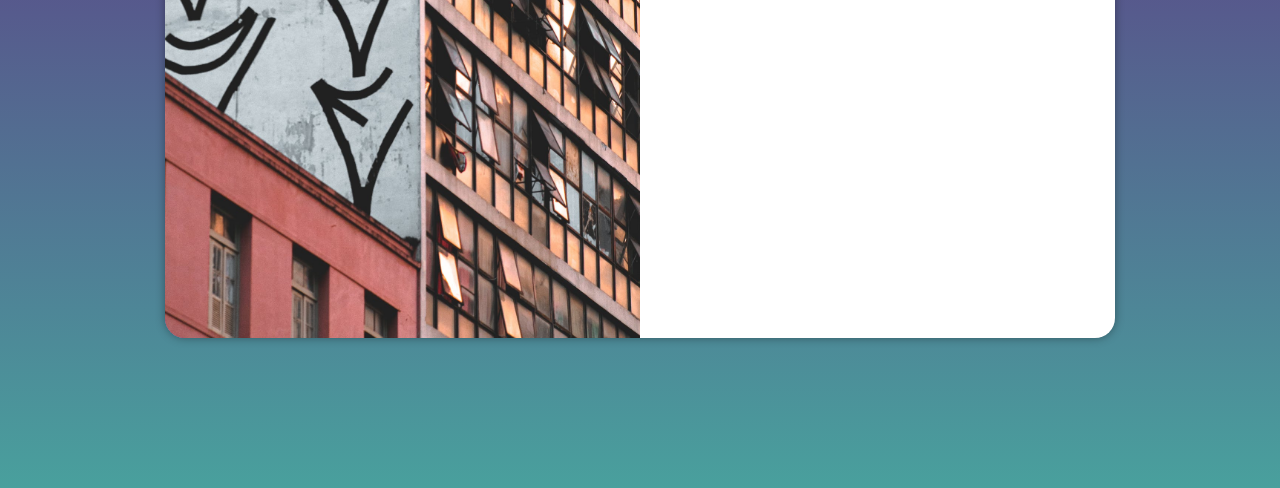
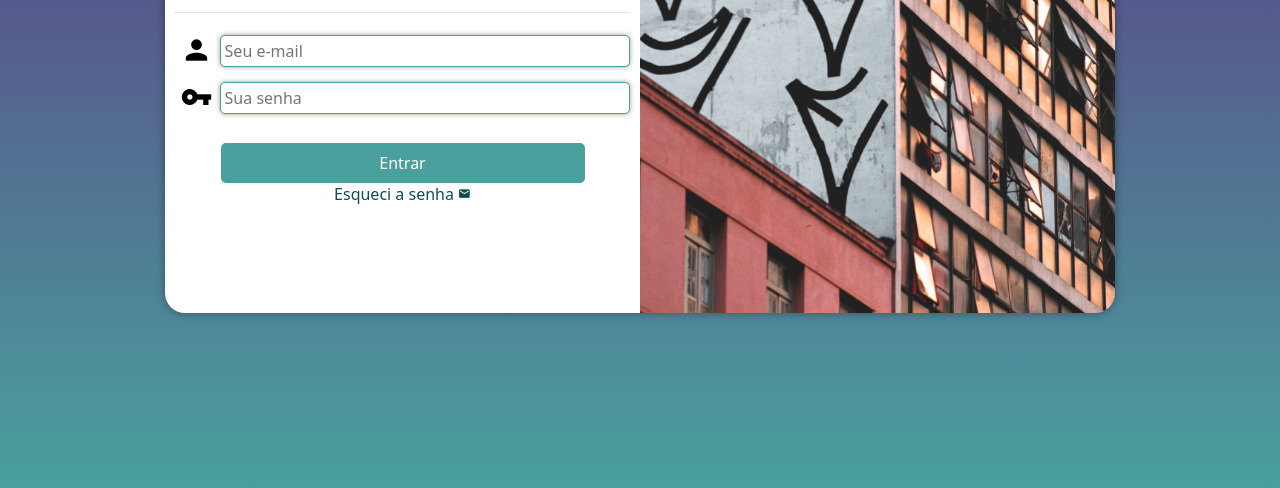
Before and after one commit to otaviopessanha/login, a plain HTML site: page index.html in a window 1280 px wide. Shown: the part 312-800 px from the top of the page. Drawn offline with Linux system fonts and the light colour scheme.

Commit message:
finalizando projeto

```diff
--- a/estilo/mq.css
+++ b/estilo/mq.css
@@ -24,6 +24,7 @@
 
     section#login {
         width: 80vw;
+        height: 300px;
     }
 
     section#login > div#imagem {
@@ -45,16 +46,25 @@
 
     section#login {
         width: 950px;
+        height: 450px;
     }
 
     section#login > div#imagem {
-        float: left;
+        float: right;
         width: 50%;
         height: 100%;
     }
 
     section#login > div#formulario {
-        float: right;
+        float: left;
         width: 50%;
     }
+
+    div#formulario > h1 {
+        font-size: 2em;
+    }
+
+    div#formulario > p {
+        font-size: 1.2em;
+    }
 }
--- a/estilo/style.css
+++ b/estilo/style.css
@@ -34,15 +34,15 @@ section#login {
     position: absolute;
     top: 50%;
     left: 50%;
-    transform: translate(-50%, -50%);
     overflow: hidden;
 
     background-color: white;
-    width: 250px;
-    height: 500px;
+    width: 300px;
+    height: 550px;
     border-radius: 20px;
     box-shadow: 0px 0px 10px rgba(0, 0, 0, 0.37);
 
+    transform: translate(-50%, -50%);
     transition: width .3s, height .3s;
     transition-timing-function: ease;
 }
@@ -58,3 +58,76 @@ section#login > div#formulario {
     display: block;
     padding: 10px;
 }
+
+div#formulario {
+    text-align: center;
+    margin-bottom: 10px;
+}
+
+div#formulario > p {
+    font-size: 0.8em;
+}
+
+div.campo  i {
+    font-size: 2em;
+    width: 40px;
+    padding: 5px;
+}
+
+div.campo > label {
+    display: none;
+}
+
+div.campo > input {
+    font-size: 1em;
+    width: calc(100% - 45px);
+    height: 100%;
+    border: 1px solid var(--cor2);
+    border-radius: 5px;
+    box-shadow: 0px 0px 5px rgba(0, 0, 0, 0.400);
+    padding: 4px;
+    transform: translateY(-9px);
+}
+
+hr.linha {
+    margin-top: 15px;
+    margin-bottom: 15px;
+    border-color: rgba(250, 235, 215, 0.274);
+}
+
+
+form > input[type=submit] {
+    margin: auto;
+    margin-top: 20px;
+    display: block;
+    font-size: 1em;
+    width: 80%;
+    height: 40px;
+    background-color: var(--cor2);
+    color: white;
+    border: 2px solid var(--cor2);
+    border-radius: 5px;
+    transition: .7s;
+}
+
+form > input[type=submit]:hover {
+    background-color: white;
+    color: var(--cor2);
+}
+
+form > a.botao {
+    margin-top: 5px;
+    text-align: left;
+    color: #0e4e4d;
+    text-decoration: none;
+    transition: .3s;
+}
+
+form > a.botao:hover {
+    color: #49a09d;
+    text-decoration: underline;
+}
+
+form > a.botao > i {
+    font-size: .8em;
+}
--- a/index.html
+++ b/index.html
@@ -6,6 +6,7 @@
     <title>Login</title>
     <link rel="stylesheet" href="estilo/style.css">
     <link rel="stylesheet" href="estilo/mq.css">
+    <link href="https://fonts.googleapis.com/icon?family=Material+Icons" rel="stylesheet">
 </head>
 <body>
     <main>
@@ -18,8 +19,22 @@
                 <h1>Login</h1>
                 <p>Seja bem-vindo(a) novamente. Faça login para acessar sua conta e poder fazer as configurações no seu ambiente.</p>
 
-                <form action="login.php" method="post">
+                <hr class="linha">
 
+                <form action="login.php" method="post" autocomplete="on">
+                    <div class="campo">
+                        <i class="material-icons">person</i>
+                        <input type="email" name="login" id="ilogin" placeholder="Seu e-mail" autocomplete="email" required maxlength="35">
+                        <label for="ilogin">Login</label>
+                    </div>
+                    <div class="campo">
+                        <i class="material-icons">vpn_key</i>
+                        <input type="password" name="senha" id="isenha" placeholder="Sua senha" autocomplete="current-password" required minlength="8" maxlength="20">
+                        <label for="isenha">Senha</label>
+                    </div>
+                    <input type="submit" value="Entrar">
+                    <a class="botao" href="esqueci.html">Esqueci a senha <i class="material-icons">mail</i>
+                    </a>
                 </form>
             </div>
         </section>
```
